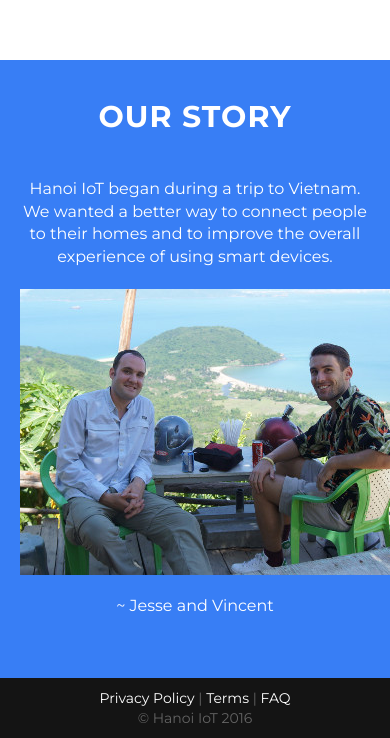
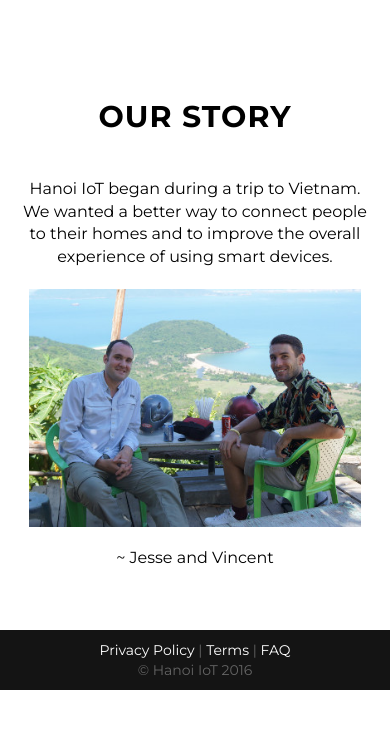
Before and after one commit to hanoiiot/hanoi-web, a website: page index.html in a window 390 px wide. Shown: the part 1579-2317 px from the top of the page. After the commit the page ends 2269 px from the top, so only its background shows below. Drawn offline with nearby package versions, Linux system fonts and the light colour scheme.

Commit message:
mobile layout fixes

```diff
--- a/css/main.css
+++ b/css/main.css
@@ -248,11 +248,15 @@ img.profile {
 
 @media (max-width: 767px) {
   .our-story-section {
-    color: #ffffff;
-    background: #387ef5; }
+    color: #000000;
+    background: rgba(255, 255, 255, 0.8);
+  }
     .our-story-section .tiny-founders {
       display: block;
-      margin: 20px auto; } }
+      max-width: 95%;
+      margin: 20px auto;
+  }
+}
 
 .path {
   padding: 30px 0;
```
